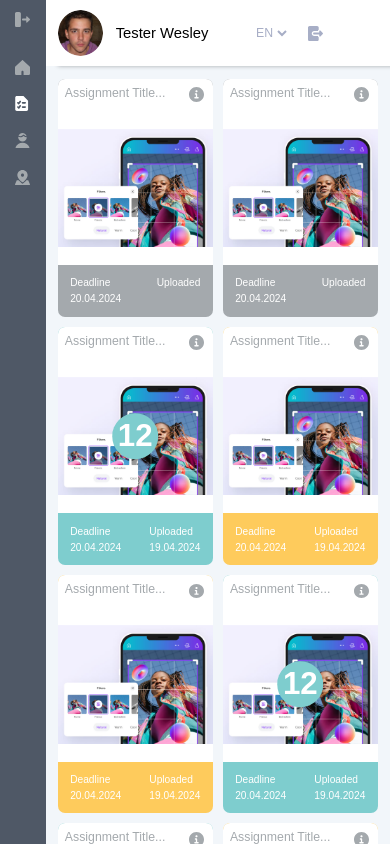
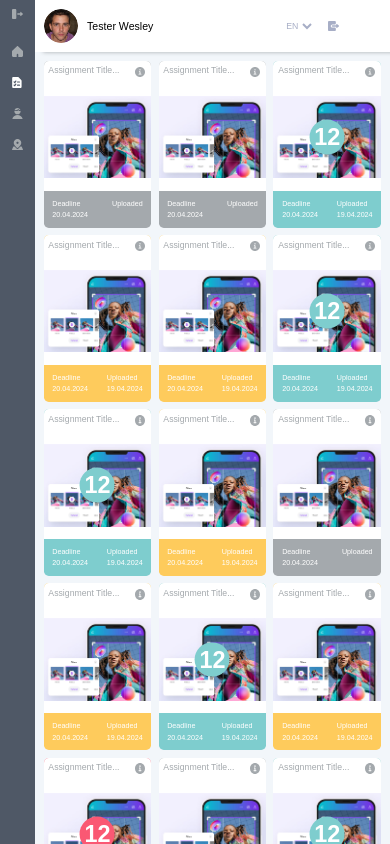
Before and after one commit to viktor-sabat/grade-center, an Angular app: page / in a window 390 px wide. Shown: the top 844 px of the page. Built offline with nearby package versions, Linux system fonts and the light colour scheme.

Commit message:
Add new steps with a wider range

```diff
--- a/src/styles.css
+++ b/src/styles.css
@@ -13,21 +13,22 @@
         --step--5 is the smallest and --step-9 is the biggest one.
     */
 
-    --step--5: clamp(0.3013rem, 0.2921rem + 0.0457vw, 0.3275rem);
-    --step--4: clamp(0.3619rem, 0.3454rem + 0.0826vw, 0.4094rem);
-    --step--3: clamp(0.4338rem, 0.4066rem + 0.1359vw, 0.5119rem);
-    --step--2: clamp(0.5206rem, 0.4791rem + 0.2076vw, 0.64rem);
-    --step--1: clamp(0.625rem, 0.5641rem + 0.3043vw, 0.8rem);
-    --step-0: clamp(0.75rem, 0.663rem + 0.4348vw, 1rem);
-    --step-1: clamp(0.9rem, 0.7783rem + 0.6087vw, 1.25rem);
-    --step-2: clamp(1.08rem, 0.9122rem + 0.8391vw, 1.5625rem);
-    --step-3: clamp(1.2963rem, 1.0678rem + 1.1424vw, 1.9531rem);
-    --step-4: clamp(1.555rem, 1.2467rem + 1.5413vw, 2.4413rem);
-    --step-5: clamp(1.8663rem, 1.4539rem + 2.062vw, 3.0519rem);
-    --step-6: clamp(2.2394rem, 1.6913rem + 2.7402vw, 3.815rem);
-    --step-7: clamp(2.6875rem, 1.9638rem + 3.6185vw, 4.7681rem);
-    --step-8: clamp(3.225rem, 2.2735rem + 4.7576vw, 5.9606rem);
-    --step-9: clamp(3.87rem, 2.6246rem + 6.2272vw, 7.4506rem);
+    --step--5: clamp(0.1758rem, 0.1483rem + 0.2314vi, 0.3277rem);
+    --step--4: clamp(0.211rem, 0.175rem + 0.3027vi, 0.4096rem);
+    --step--3: clamp(0.2532rem, 0.2063rem + 0.3944vi, 0.512rem);
+    --step--2: clamp(0.3038rem, 0.243rem + 0.5123vi, 0.64rem);
+    --step--1: clamp(0.3646rem, 0.2858rem + 0.6635vi, 0.8rem);
+    --step-0: clamp(0.4375rem, 0.3357rem + 0.8571vi, 1rem);
+    --step-1: clamp(0.525rem, 0.3938rem + 1.1048vi, 1.25rem);
+    --step-2: clamp(0.63rem, 0.4613rem + 1.421vi, 1.5625rem);
+    --step-3: clamp(0.756rem, 0.5394rem + 1.8242vi, 1.9531rem);
+    --step-4: clamp(0.9072rem, 0.6296rem + 2.3378vi, 2.4414rem);
+    --step-5: clamp(1.0886rem, 0.7334rem + 2.9914vi, 3.0518rem);
+    --step-6: clamp(1.3064rem, 0.8525rem + 3.8222vi, 3.8147rem);
+    --step-7: clamp(1.5676rem, 0.9885rem + 4.8773vi, 4.7684rem);
+    --step-8: clamp(1.8812rem, 1.143rem + 6.2161vi, 5.9605rem);
+    --step-9: clamp(2.2574rem, 1.3177rem + 7.9134vi, 7.4506rem);
+
 
     /*! Use this one if you need a step that grows really fast */
     --step-3-plus: clamp(1.555rem, 0.1057rem + 7.2467vw, 5.7219rem);
@@ -40,10 +41,24 @@
     --main-font: Poppins;
 
     /*=============================*/
-    /* user-header                 */
+    /* Login page                  */
+    /*=============================*/
+
+    --login-page-bg-colour: #f2f6fa;
+    --login-window-bg-colour: #ffffff;
+    --login-window-login-button-bg-colour: #7ecdce;
+    --login-window-login-button-text-colour: #ffffff;
+    --login-window-login-button-shadow: rgba(0, 0, 0, 0.24) 0px 3px 8px;
+
+    --login-window-shadow: rgba(0, 0, 0, 0.24) 0px 3px 8px;
+    --login-window-input-field-shadow: rgba(0, 0, 0, 0.02) 0px 1px 3px 0px, rgba(27, 31, 35, 0.15) 0px 0px 0px 1px;
+
+    /*=============================*/
+    /* User header                 */
     /*=============================*/
 
     --page-filter-drop-shadow-settings-header: drop-shadow(var(--step-0) 0 2px #a4a9ad);
+    --user-header-bg-colour: #ffffff;
 
     /*=============================*/
     /* Dropdown                    */
```
